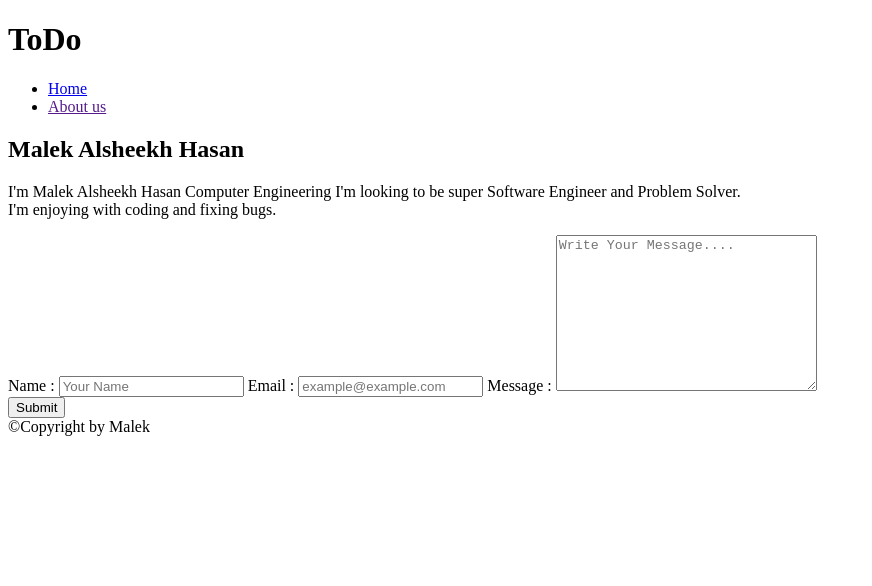
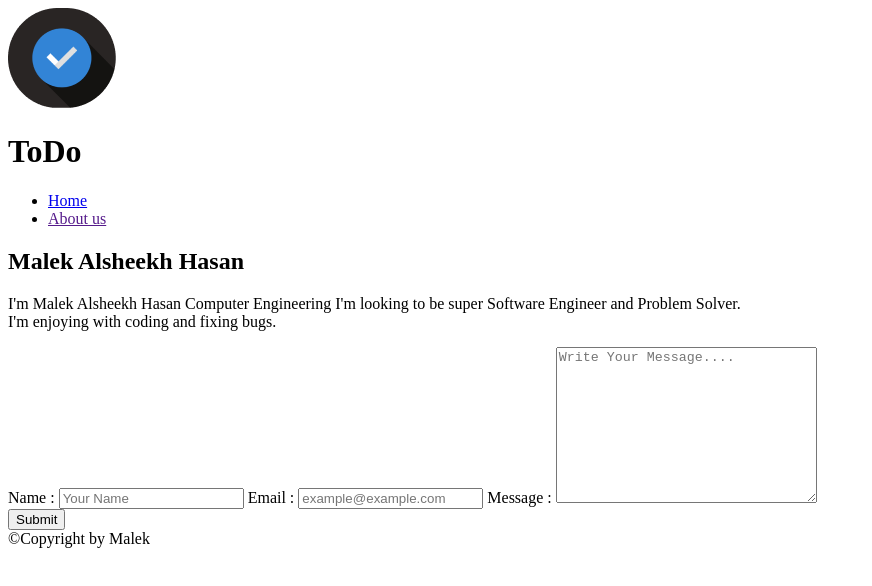
Before and after one commit to MalekHasan/todo-project, a plain HTML site: page about.html in a window 1280 px wide. Shown: the whole page, without its empty margins (0-872 px from the left). Drawn offline with Linux system fonts and the light colour scheme.

Commit message:
fixing lab problem second

```diff
--- a/about.html
+++ b/about.html
@@ -8,6 +8,7 @@
 </head>
 <body>
     <header>
+      <img src="check20 1.png" alt="">
         <h1>ToDo</h1>
         <nav>
           <ul>
```
